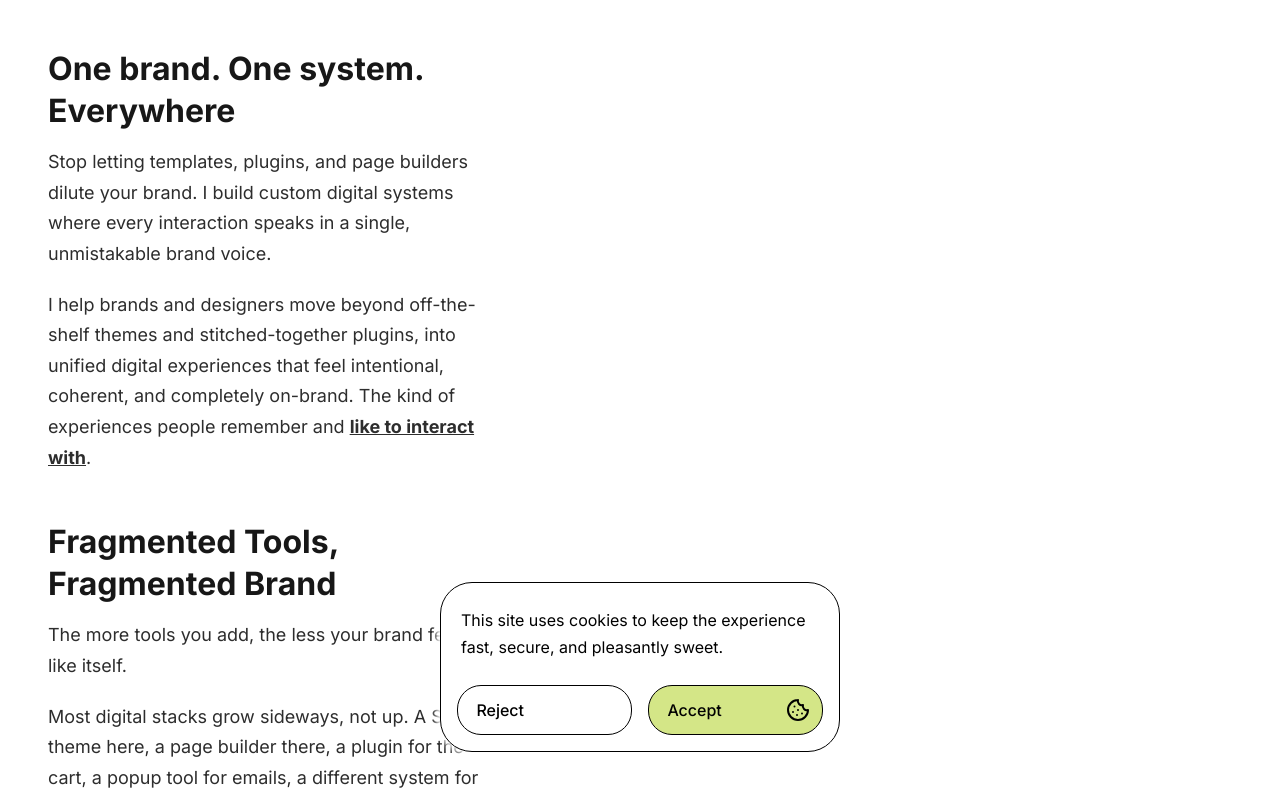
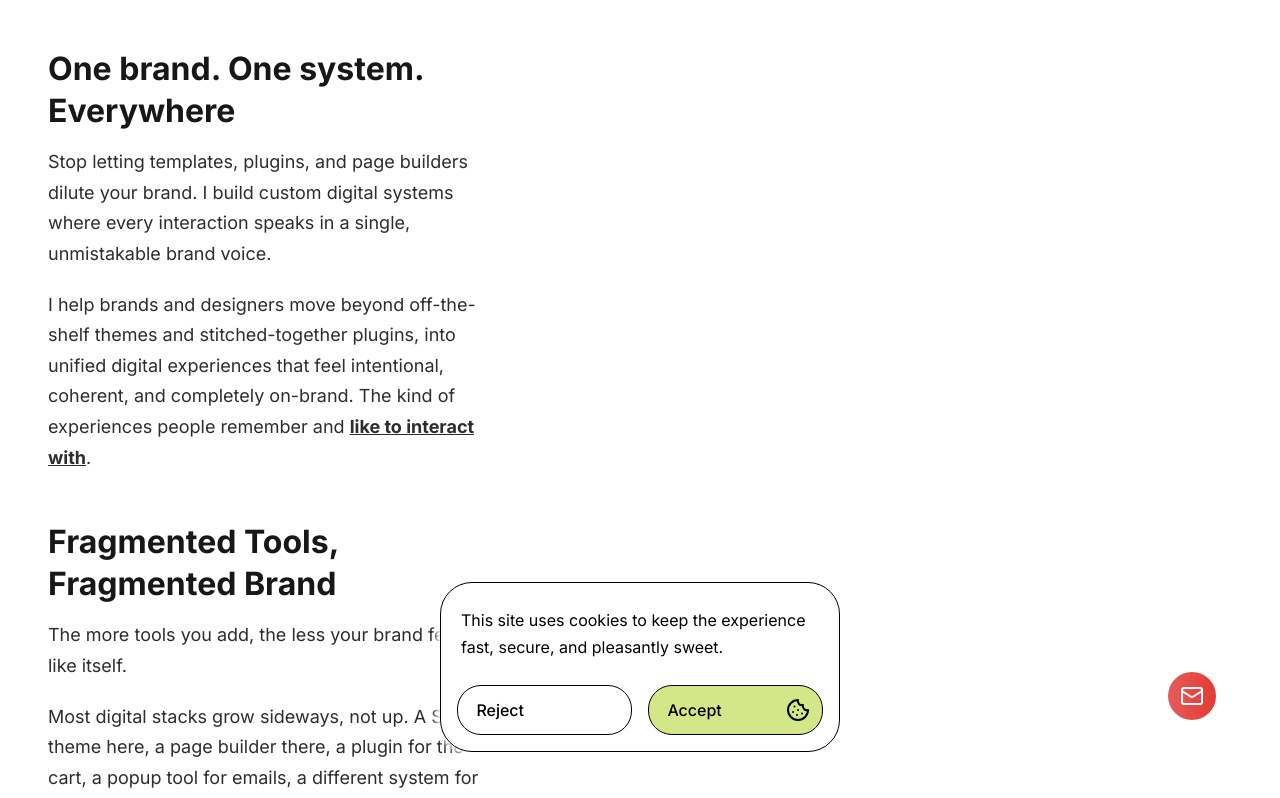
Before and after one commit to Qubica/petercoolen25, a Next.js app: page /one-brand-one-system in a window 1280 px wide. Shown: the top 798 px of the page. Built offline with nearby package versions, Linux system fonts and the light colour scheme.

Commit message:
small tweaks

```diff
--- a/package.json
+++ b/package.json
@@ -9,11 +9,14 @@
     "lint": "eslint"
   },
   "dependencies": {
+    "@gsap/react": "^2.1.2",
     "@next/third-parties": "^16.0.0",
     "@radix-ui/react-accordion": "^1.2.12",
+    "@react-spring/web": "^10.0.3",
     "@tailwindcss/postcss": "^4.1.16",
     "classnames": "^2.5.1",
     "framer-motion": "^12.23.24",
+    "gsap": "^3.13.0",
     "lucide-react": "^0.548.0",
     "next": "15.5.5",
     "postcss": "^8.5.6",
--- a/src/app/layout.tsx
+++ b/src/app/layout.tsx
@@ -3,6 +3,7 @@ import "@/styles/main.scss";
 import { Inter } from "next/font/google";
 import { BannerController } from "../components/CookieConstent/BannerController";
 import { GA4Consent } from "../components/Analytics/Ga4Consent";
+import { Avatar } from "@/components/Avatar/Avatar";
 
 export const metadata: Metadata = {
   title: "Peter Coolen Creative Developer",
@@ -44,6 +45,8 @@ export default function RootLayout({
       <body>
         <div className="main">{children}</div>
 
+        <Avatar />
+
         <BannerController />
         {/* Analytics will load on client only if allowed */}
         {process.env.NEXT_PUBLIC_GOOGLE_ANALYTICS && (
--- /dev/null
+++ b/src/components/Avatar/Avatar.module.scss
@@ -0,0 +1,40 @@
+.el {
+  position: fixed;
+  top: calc(100svh - 8rem);
+  right: 1rem;
+  width: 3rem;
+  height: 3rem;
+  border-radius: 50%;
+  overflow: hidden;
+
+  background: #e53935; /* fallback for old browsers */
+  background: -webkit-linear-gradient(
+    to right,
+    #e35d5b,
+    #e53935
+  ); /* Chrome 10-25, Safari 5.1-6 */
+  background: linear-gradient(
+    to right,
+    #e35d5b,
+    #e53935
+  ); /* W3C, IE 10+/ Edge, Firefox 16+, Chrome 26+, Opera 12+, Safari 7+ */
+
+  @media screen and (min-width: 768px) {
+    top: calc(100svh - 8rem);
+    right: 4rem;
+    width: 3rem;
+    height: 3rem;
+  }
+}
+
+.link {
+  position: absolute;
+  top: 0;
+  left: 0;
+  width: 100%;
+  height: 100%;
+  display: flex;
+  align-items: center;
+  justify-content: center;
+  color: white;
+}
--- /dev/null
+++ b/src/components/Avatar/Avatar.tsx
@@ -0,0 +1,80 @@
+"use client";
+
+import { useRef } from "react";
+import cn from "classnames";
+
+import gsap from "gsap";
+import { ScrollTrigger } from "gsap/ScrollTrigger";
+import { Observer } from "gsap/Observer";
+import { useGSAP } from "@gsap/react";
+
+import { animated, useSpring } from "@react-spring/web";
+
+import styles from "./Avatar.module.scss";
+import { Mail } from "lucide-react";
+
+gsap.registerPlugin(useGSAP, ScrollTrigger, Observer);
+
+interface Props {
+  className?: string;
+}
+
+export function Avatar({ className }: Props) {
+  const container = useRef<HTMLDivElement>(null);
+
+  const [springStyles, api] = useSpring(() => ({
+    y: 0,
+    config: {
+      mass: 5,
+      friction: 50,
+      tension: 100,
+    },
+  }));
+
+  useGSAP(
+    () => {
+      let targetScrollSpeed = 0;
+
+      Observer.create({
+        target: window,
+        type: "scroll",
+        onChangeY: (self) => {
+          targetScrollSpeed = self.deltaY;
+        },
+      });
+
+      // Create organic easing with gsap ticker
+      gsap.ticker.add(() => {
+        if (targetScrollSpeed < -100) {
+          targetScrollSpeed = -100;
+        }
+
+        if (targetScrollSpeed > 100) {
+          targetScrollSpeed = 100;
+        }
+
+        api.start({ y: -targetScrollSpeed });
+
+        targetScrollSpeed *= 0.9;
+        if (targetScrollSpeed < 0.001) targetScrollSpeed = 0;
+      });
+    },
+    { scope: container }
+  );
+
+  return (
+    <animated.div
+      ref={container}
+      className={cn(styles.el, className)}
+      style={springStyles}
+    >
+      <a
+        href="mailto:petercoolen.com"
+        className={styles.link}
+        aria-label="Send me an email"
+      >
+        <Mail />
+      </a>
+    </animated.div>
+  );
+}
```
Also changed, not shown: 2 other files (tests, documents, lock files or other folders).
